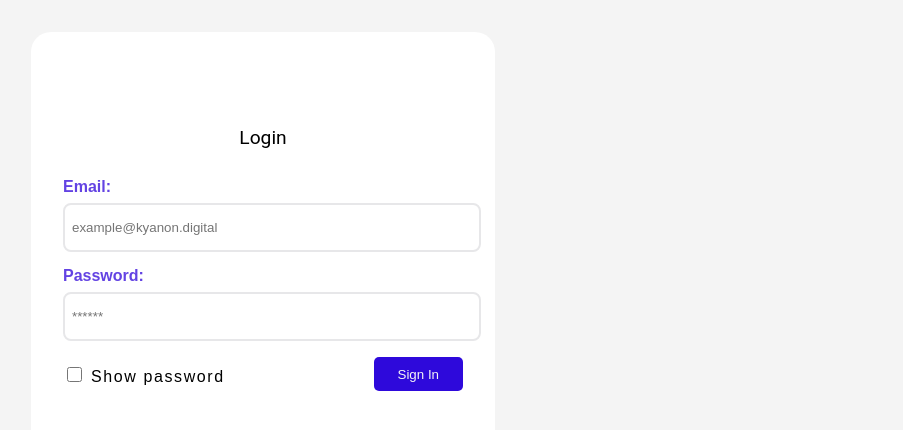
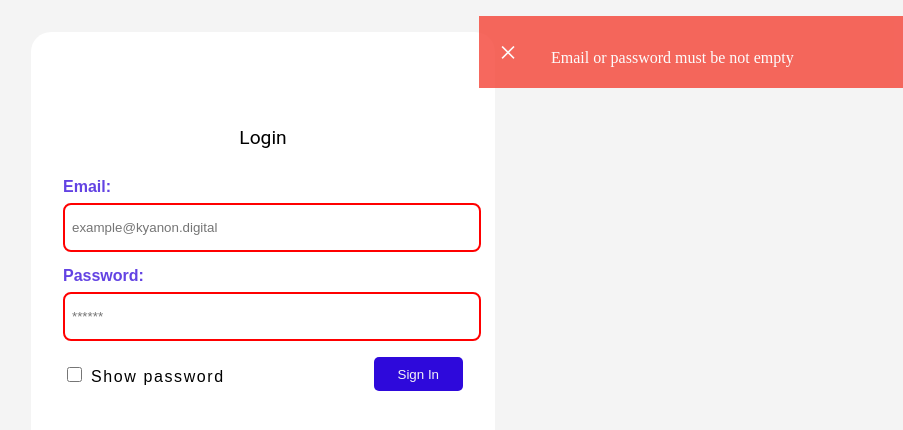
Before and after one commit to phats02/Login-and-profile-page, a Vue app: page / in a window 1280 px wide. Both pictures are taken after a click on the button "Sign In". Shown: the top 430 px of the page, without its empty margins (377-1280 px from the left). Built offline with nearby package versions, Linux system fonts and the light colour scheme.

Commit message:
add valiation

```diff
--- a/src/App.vue
+++ b/src/App.vue
@@ -6,5 +6,6 @@
 body{
   background-color: #f4f4f4;
   width: 100vw;
+  overflow-x: hidden;
 }
 </style>
--- /dev/null
+++ b/src/components/AlertComponent.vue
@@ -0,0 +1,51 @@
+<!-- eslint-disable vue/no-mutating-props -->
+<template>
+  <Transition>
+    <div class="alert" :class="this.type" v-if="isShow">
+      <span class="closebtn" @click="this.$emit('show', false)">&times;</span>
+      {{ msg }}
+    </div>
+  </Transition>
+</template>
+<script>
+
+export default {
+  data () {
+    return {
+      isShowAlert: true
+    }
+  },
+  props: ['type', 'msg', 'isShow']
+}
+</script>
+<style scoped>
+.alert {
+  padding: 20px;
+  background-color: #f44336;
+  color: white;
+  position: absolute;
+  z-index: 1000;
+  top: 2vh;
+  right: 0px;
+  width: 30vw;
+  opacity: .8;
+}
+.v-enter-active,
+.v-leave-active {
+  /* animation-delay: 1s; */
+  transition: all .2s;
+}
+
+.v-enter-from,
+.v-leave-to {
+  right:-34vw;
+}
+.closebtn{
+  font-size: 2rem;
+  margin-right: 30px;
+  cursor: pointer;
+}
+.alert.success {background-color: #04AA6D;}
+.alert.info {background-color: #2196F3;}
+.alert.warning {background-color: #ff9800;}
+</style>
--- a/src/views/LoginView.vue
+++ b/src/views/LoginView.vue
@@ -1,29 +1,60 @@
 <template>
   <div class="login">
+    <Alert :msg="msg" :type="type" @show='(payload) => { this.isShowNoti = payload }' :isShow='this.isShowNoti'></Alert>
     <h1 class="title">Login</h1>
     <label>
       <p>Email</p>
-      <input type="email" name="email" placeholder="example@kyanon.digital" autocomplete="on" tabindex="0">
+      <input type="email" name="email" :class="{ 'apply-shake': shake }" placeholder="example@kyanon.digital"
+        autocomplete="on" v-model.lazy="email" @focus="removeBorderColor">
     </label>
     <label>
       <p>Password</p>
-      <input :type='isShowPassword ? "text":"password"' placeholder="******">
+      <input :type='isShowPassword ? "text" : "password"' :class="{ 'apply-shake': shake }" placeholder="******"
+        v-model.lazy="password" @focus="removeBorderColor">
     </label>
     <div class="row">
       <label for="showPassword" class="pw">
         <input type="checkbox" id="showPassword" name="showPassword" v-model="isShowPassword" />
         Show password
       </label>
-      <button id="submit-btn">Sign In</button>
+      <button id="submit-btn" @click="handleSubmit()">Sign In</button>
     </div>
   </div>
 </template>
 <script>
+import Alert from '../components/AlertComponent.vue'
 export default {
   data () {
     return {
-      isShowPassword: false
+      isShowPassword: false,
+      email: null,
+      password: null,
+      msg: '',
+      isShowNoti: false,
+      type: '',
+      shake: false
     }
+  },
+  methods: {
+    handleSubmit () {
+      if (!this.email || !this.password) {
+        this.msg = 'Email or password must be not empty'
+        this.isShowNoti = true
+        document.querySelectorAll('.login>label>input').forEach(el => {
+          el.style.borderColor = 'red'
+        })
+        this.shake = true
+        setTimeout(() => {
+          this.shake = false
+        }, 820) // timeout value depending on the duration of the animation
+      }
+    },
+    removeBorderColor (e) {
+      e.target.style.borderColor = null
+    }
+  },
+  components: {
+    Alert
   }
 }
 </script>
@@ -130,4 +161,31 @@ export default {
   border-radius: 3px;
   transform: scale(1.02);
 }
-</style>
+
+@keyframes shake {
+
+  10%,
+  90% {
+    transform: translate3d(-1px, 0, 0);
+  }
+
+  20%,
+  80% {
+    transform: translate3d(2px, 0, 0);
+  }
+
+  30%,
+  50%,
+  70% {
+    transform: translate3d(-4px, 0, 0);
+  }
+
+  40%,
+  60% {
+    transform: translate3d(4px, 0, 0);
+  }
+}
+
+.apply-shake {
+  animation: shake 0.82s cubic-bezier(0.36, 0.07, 0.19, 0.97) both;
+}</style>
```
